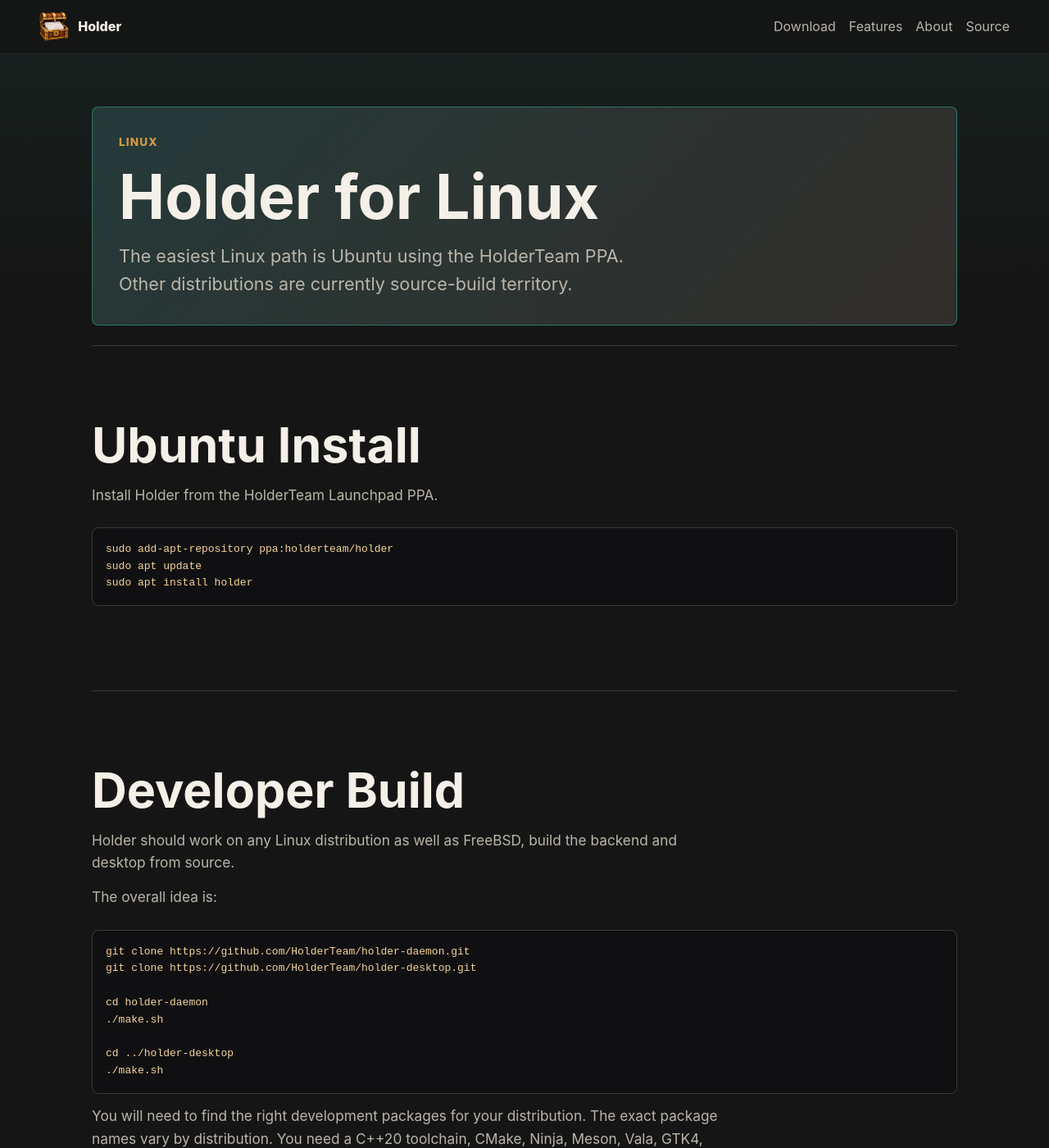
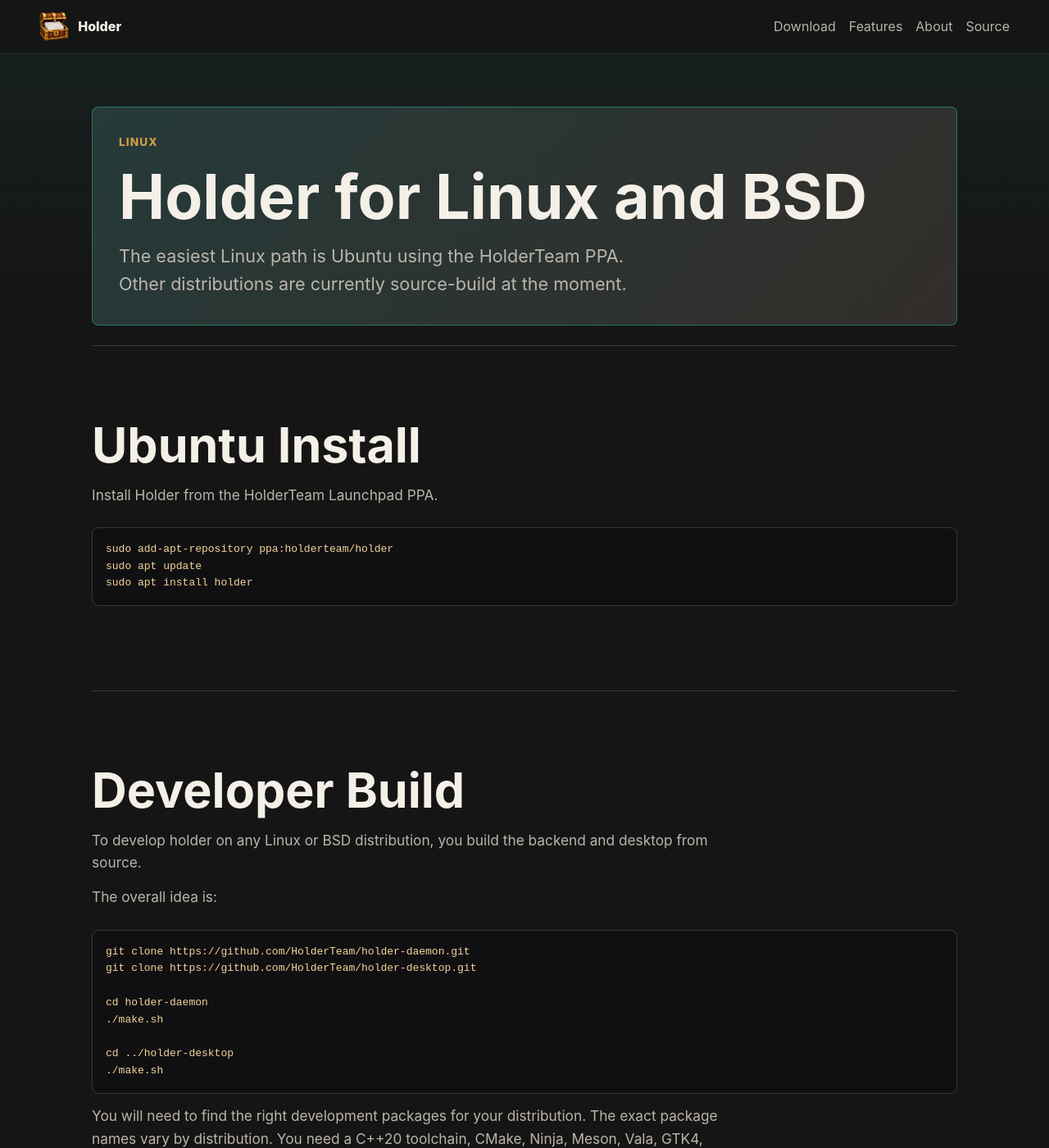
Before and after one commit to HolderTeam/holder-website, a Jekyll site: the page built from linux.md, in a window 1280 px wide and 1400 px high. Shown: the whole window at 82% size. Built offline with Jekyll 4.4.1, drawn with Linux system fonts in a browser that asks for light colours; comment, search, counter and statistics services are not loaded; some of the changed text lies outside the part shown.

Commit message:
Update development instructions.

```diff
--- a/assets/css/main.css
+++ b/assets/css/main.css
@@ -362,6 +362,14 @@ p {
   text-decoration-color: rgba(47, 193, 165, 0.65);
 }
 
+.steps {
+  display: grid;
+  gap: 0.55rem;
+  margin: 1rem 0 0;
+  padding-left: 1.35rem;
+  color: var(--muted);
+}
+
 pre {
   overflow-x: auto;
   padding: 1rem;
--- a/linux.md
+++ b/linux.md
@@ -6,9 +6,9 @@ permalink: /linux/
 
 <section class="page-panel">
   <p class="eyebrow">Linux</p>
-  <h1>Holder for Linux</h1>
+  <h1>Holder for Linux and BSD</h1>
   <p class="lead">
-    The easiest Linux path is Ubuntu using the HolderTeam PPA. Other distributions are currently source-build territory.
+    The easiest Linux path is Ubuntu using the HolderTeam PPA. Other distributions are currently source-build at the moment.
   </p>
 </section>
 
@@ -26,7 +26,7 @@ sudo apt install holder</code></pre>
   <div class="section-head">
     <h2>Developer Build</h2>
     <p>
-      Holder should work on any Linux distribution as well as FreeBSD, build the backend and desktop from source.
+      To develop holder on any Linux or BSD distribution, you build the backend and desktop from source.
     </p>
     <p>The overall idea is:</p>
   </div>
@@ -47,5 +47,16 @@ cd ../holder-desktop
       libspelling, libsoup, libgit2, SQLite, OpenSSL, Boost, libsodium, and the other development libraries listed
       in the backend and desktop README files.
     </p>
+
+    <p>Rather than looking everything up, the classic dependency whack-a-mole approach is often faster:</p>
+
   </div>
+
+  <ol class="steps">
+    <li>Run <code>./make.sh</code>.</li>
+    <li>Let it compile until it moans loudly about something missing.</li>
+    <li>Install that.</li>
+    <li>Start again.</li>
+    <li>Repeat until the compiler gives up complaining and builds Holder.</li>
+  </ol>
 </section>
```
